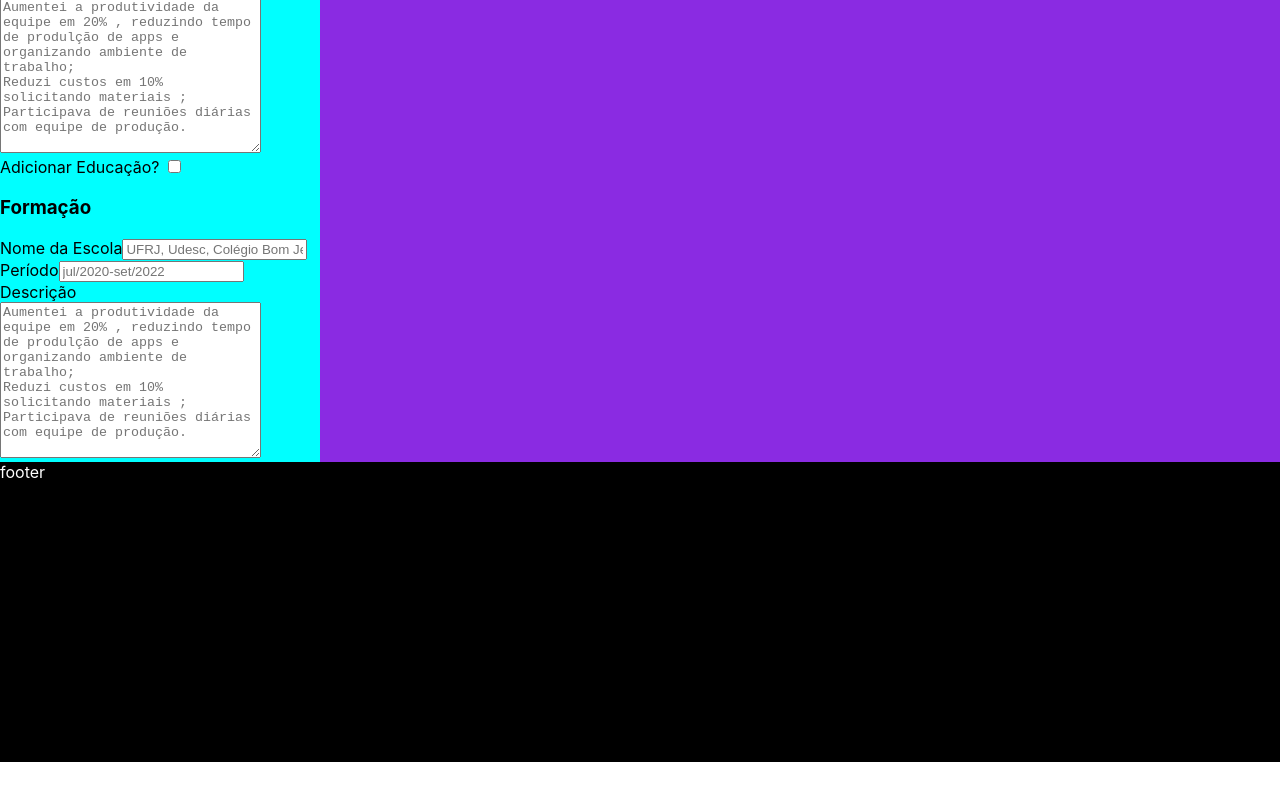
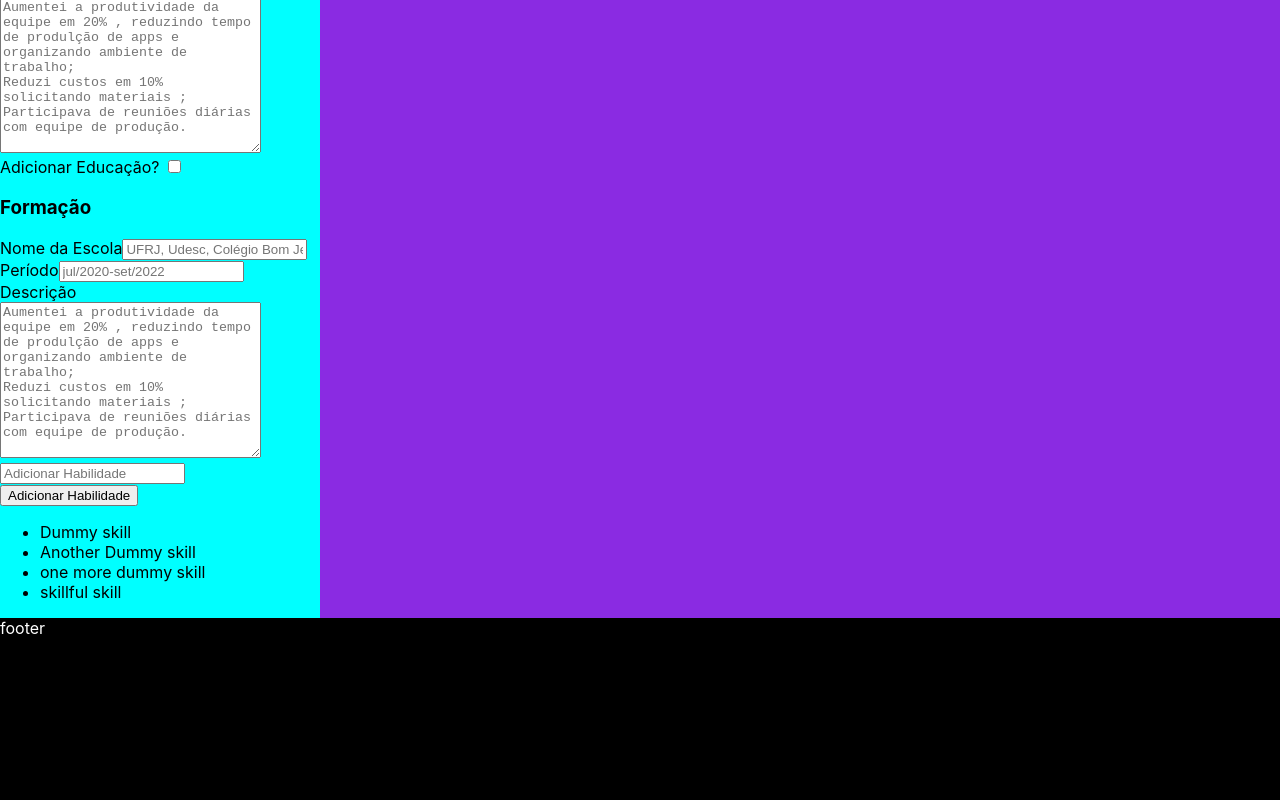
Before and after one commit to Diolemos/construtor-cv, a React (Create React App) app: page / in a window 1280 px wide. Shown: the part 570-1370 px from the top of the page. Before the commit the page ends 1332 px from the top, so only its background shows below. Built offline with nearby package versions, Linux system fonts and the light colour scheme.

Commit message:
create draft for skill component

```diff
--- a/src/components/form/Form.jsx
+++ b/src/components/form/Form.jsx
@@ -3,6 +3,7 @@ import Personal from "./Personal"
 import Whereabouts from "./Whereabouts"
 import Education from "./Education"
 import Experience from "./Experience"
+import Skills from "./Skills"
 
 const Form = ()=> {
 
@@ -15,6 +16,7 @@ const Form = ()=> {
             <Whereabouts/>
             <Experience/>
             <Education/>
+            <Skills/>
         </form>
 
 
--- /dev/null
+++ b/src/components/form/Skills.jsx
@@ -0,0 +1,22 @@
+export default function Skills(){
+
+    return(
+        <div className="skills-container">
+            <div className="skills-input-container">
+                <input type="text"  id="adicionar-habilidade" placeholder="Adicionar Habilidade" />
+                <button>Adicionar Habilidade</button>
+            </div>
+
+        <div className="Skills-list-container">
+            <ul>
+                <li>Dummy skill</li>
+                <li>Another Dummy skill</li>
+                <li>one more dummy skill</li>
+                <li>skillful skill</li>
+            </ul>
+        </div>
+
+
+        </div>
+    )
+}
```
